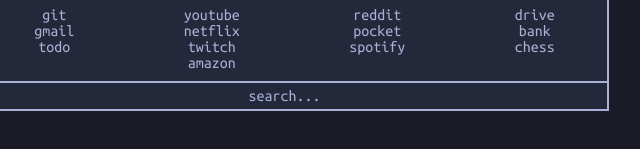
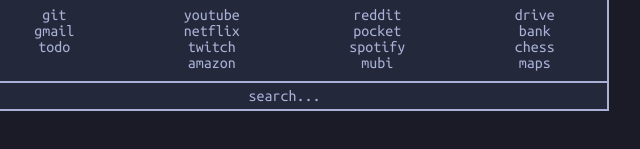
Before and after one commit to LogicalSoup/LogicalSoup.github.io, a plain HTML site: page index.html in a window 1280 px wide. Shown: the part 471-620 px from the top of the page, 348-988 px from the left. Drawn offline with Linux system fonts and the light colour scheme.

Commit message:
Update index.html

```diff
--- a/index.html
+++ b/index.html
@@ -69,12 +69,14 @@ setInterval(GetClock,1000);
               <li><a href="https://www.reddit.com">reddit</a></li>
               <li><a href="https://app.getpocket.com/">pocket</a></li>
               <li><a href="https://open.spotify.com/genre/made-for-x">spotify</a></li>
+              <li><a href="https://mubi.com/showing">mubi</a></li>
             </ul>
 
             <ul>
               <li><a href="https://drive.google.com/drive/">drive</a></li>
               <li><a href="https://www.santander.co.uk/">bank</a></li>
               <li><a href="https://www.chess.com/play/online">chess</a></li>
+              <li><a href="https://www.google.com/maps">maps</a></li>
             </ul>
 
 
```
